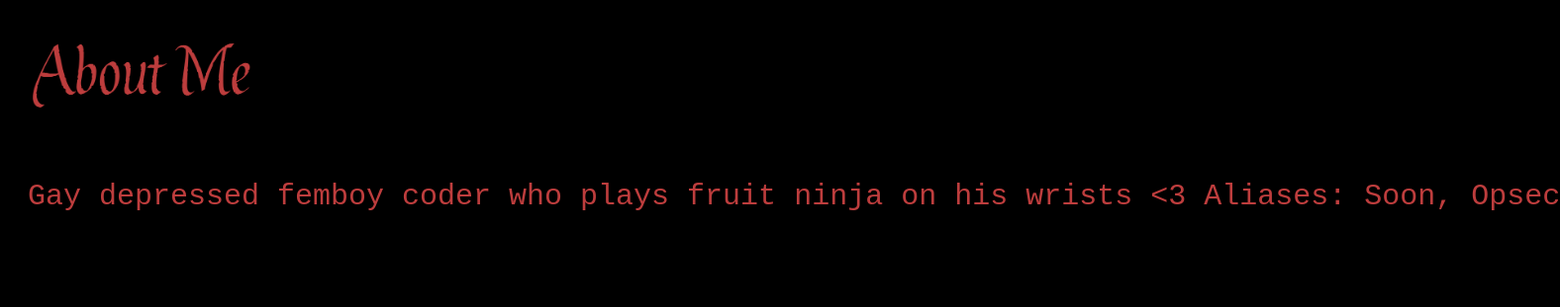
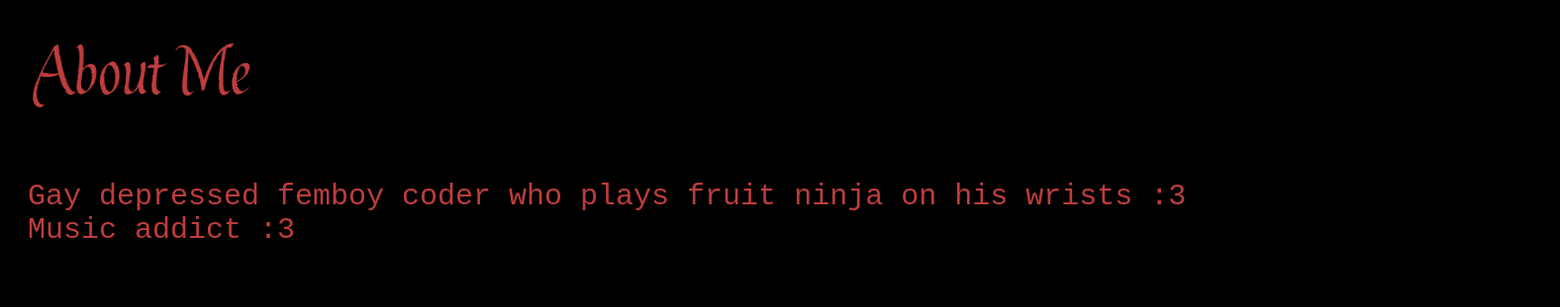
Before and after one commit to soontmcom/soontmcom, a plain HTML site: page index.html in a window 1280 px wide. Shown: the part 411-722 px from the top of the page at 99% size, 1576 px wide, since content can reach past the window. Drawn offline with Linux system fonts and the light colour scheme.

Commit message:
Update index.html

```diff
--- a/index.html
+++ b/index.html
@@ -22,7 +22,10 @@
         <script src="js/music_player.js"></script>
 
         <img src="imgs/About Me.png" width="230px">
-        <pre>Gay depressed femboy coder who plays fruit ninja on his wrists <3 Aliases: Soon, Opsec</pre>
+        <pre>
+Gay depressed femboy coder who plays fruit ninja on his wrists :3
+Music addict :3
+        </pre>
 
         <br>
         <br>
```
